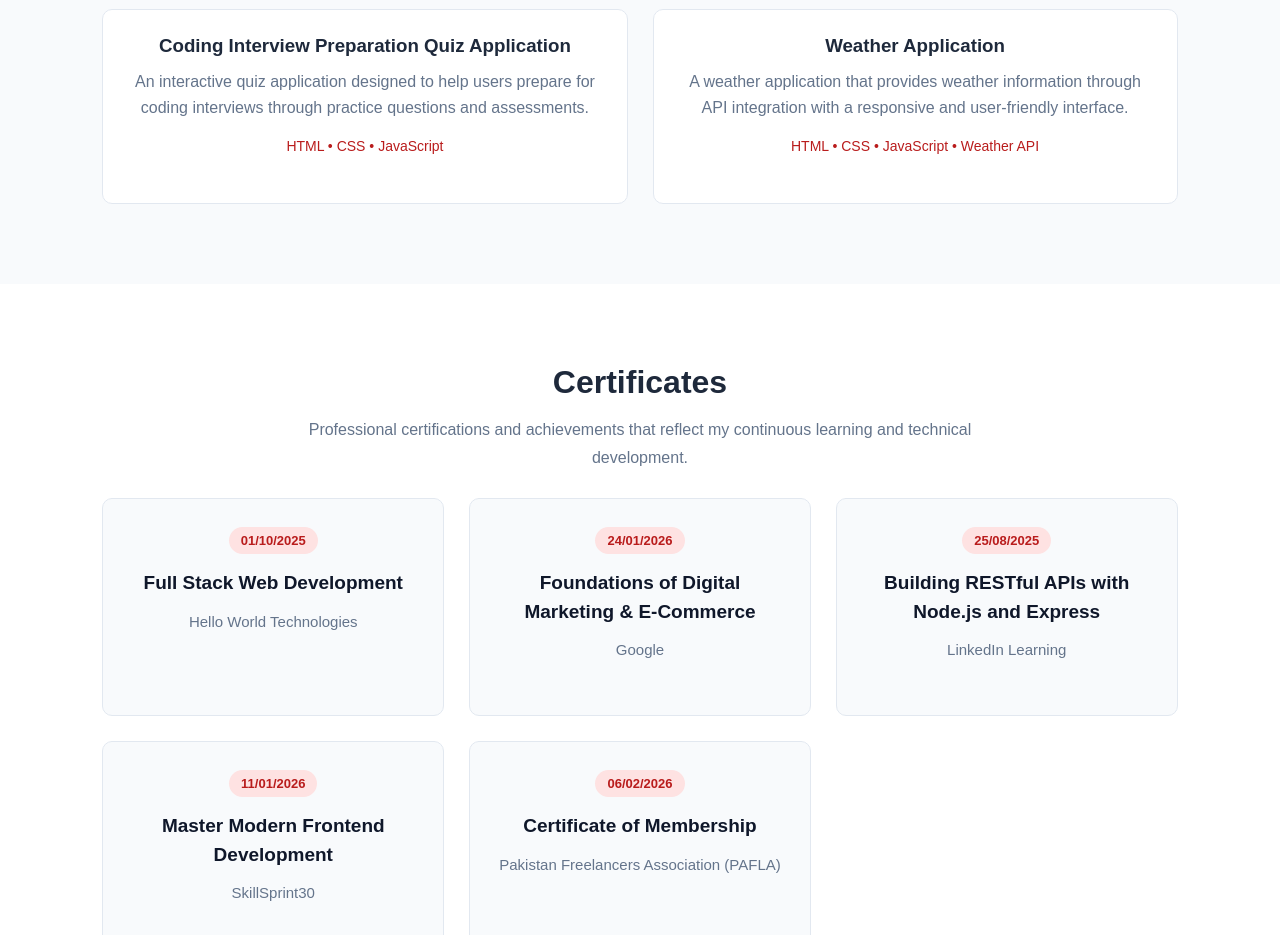
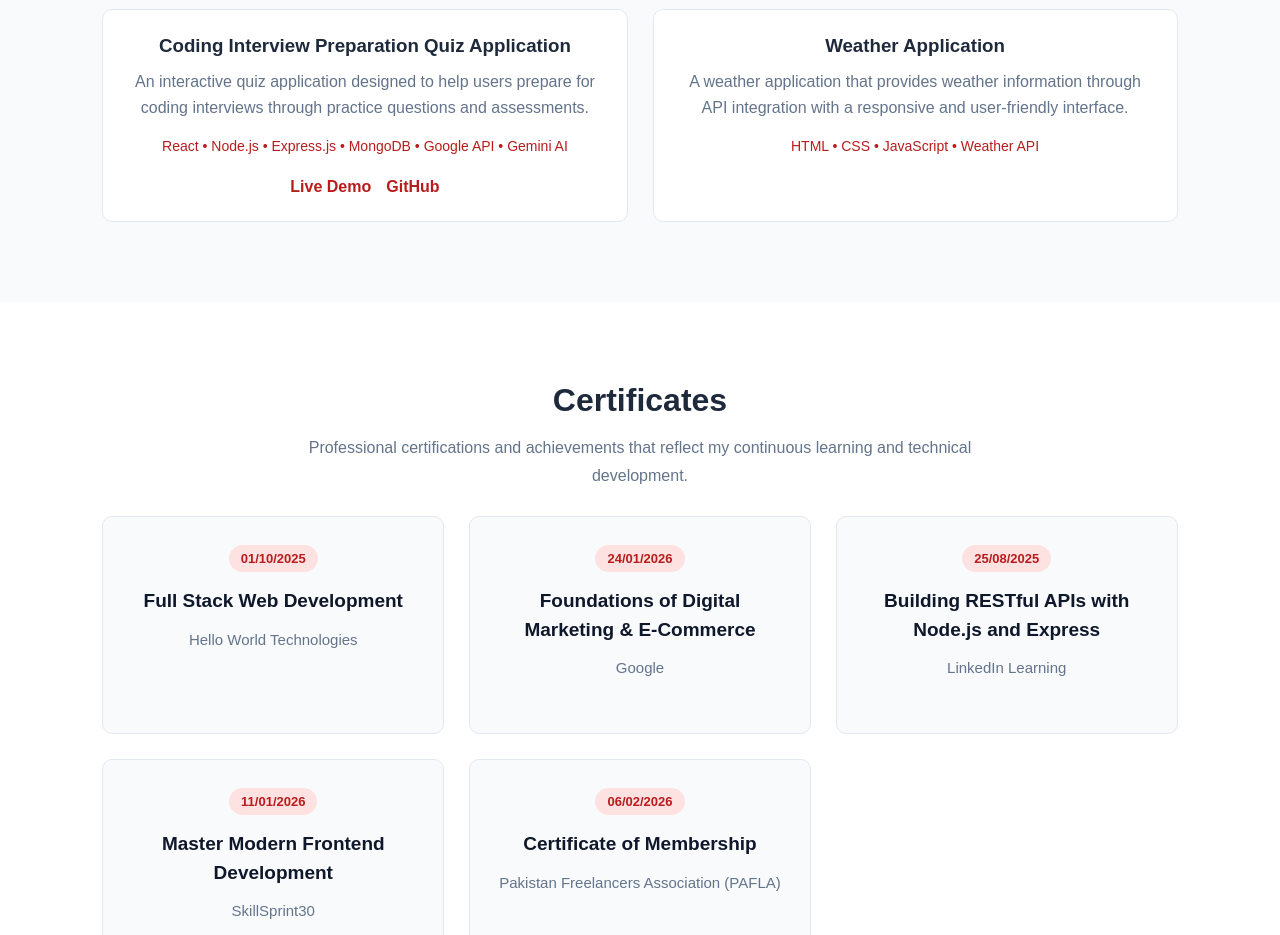
Before and after one commit to aleeza-dev/my-portfolio, a React (Vite) app: page / in a window 1280 px wide. Shown: the part 2280-3215 px from the top of the page. Built offline with nearby package versions, Linux system fonts and the light colour scheme.

Commit message:
Add CodePrep live demo

```diff
--- a/src/App.jsx
+++ b/src/App.jsx
@@ -23,8 +23,9 @@ const projects = [
     title: "Coding Interview Preparation Quiz Application",
     description:
       "An interactive quiz application designed to help users prepare for coding interviews through practice questions and assessments.",
-    tech: "HTML • CSS • JavaScript",
-    github: "#",
+    tech: "React • Node.js • Express.js • MongoDB • Google API • Gemini AI",
+    live: "https://codeprep-ten.vercel.app",
+    github: "https://github.com/aleeza-dev/CodePrep-Frontend",
   },
 
   {
```
